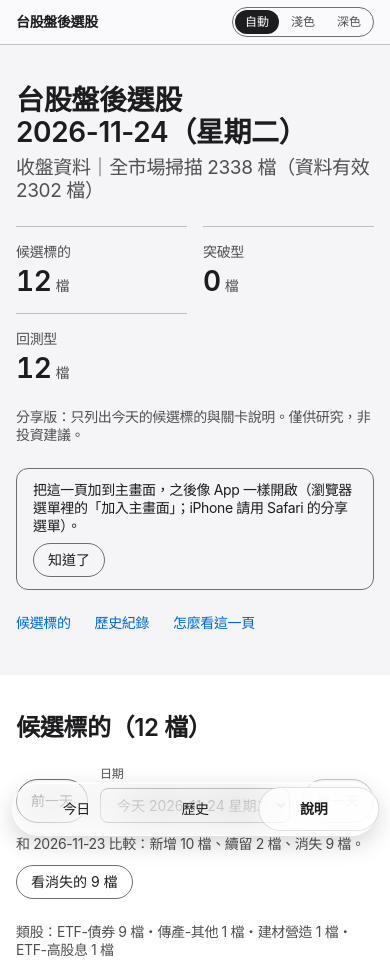
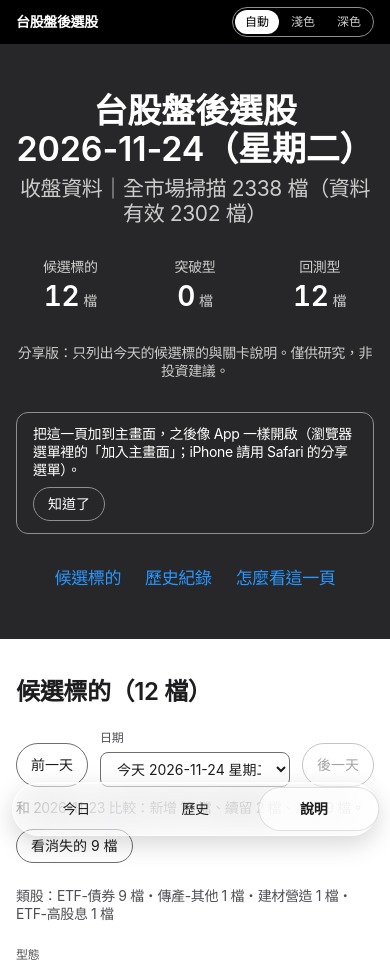
Before and after one commit to leohsiehtw/tw-stock-screener-results, a plain HTML site: page index.html in a window 390 px wide. Shown: the top 966 px of the page. Drawn offline with Linux system fonts and the light colour scheme.

Commit message:
更新分享頁 2026-11-24

```diff
--- a/index.html
+++ b/index.html
@@ -203,12 +203,38 @@ details[open]>summary{margin-bottom:24px}
 footer{border-top:1px solid var(--hairline);padding-block:24px 40px}
 .nojs .needs-js{display:none}
 .empty{color:var(--ink2)}
+.topnav{background:#000;border-bottom:0}
+.brand{color:#fff}
+.navdate{color:#ccc}
+.theme{border-color:#8e8e93}
+.tm{color:#ccc}
+.tm:hover{color:#fff}
+.tm[aria-pressed="true"]{background:#fff;color:#000}
+#top{--page:#272729;--surface:#1d1d1f;--card:#1d1d1f;--ink:#fff;--ink2:#ccc;--ink3:#8e8e93;--link:#2997ff;--warn:#ffa94d;--hairline:rgba(255,255,255,.3);background:#272729;color:#fff;text-align:center;padding-block:80px}
+#top .stack{align-items:center;gap:32px}
+#top h1{font-size:56px;line-height:60px;letter-spacing:-.005em}
+#top .sub{font-size:28px;line-height:32px;font-weight:400}
+#top .stats{width:100%;max-width:720px;grid-template-columns:repeat(3,minmax(0,1fr));text-align:center}
+#top .stats div{border-top:0;padding-top:0}
+#top .stats dd{font-size:40px;line-height:44px}
+#top .jump{justify-content:center;font-size:17px;line-height:25px}
+#top .a2hs{text-align:left}
+.band{padding-block:80px}
+h2{font-size:40px;line-height:44px}
+.card{border-radius:18px}
+.chip[aria-pressed="true"],.seg input:checked+span,.chb[aria-expanded="true"]{background:var(--btn);color:var(--on-btn);border-color:var(--btn)}
 @media (max-width:1068px){
-.band{padding-block:54px 61px}
+.band{padding-block:64px}
+#top h1{font-size:40px;line-height:44px}
+#top .sub{font-size:21px;line-height:25px}
+h2{font-size:34px;line-height:38px}
 h1{font-size:32px;line-height:36px}
 .sub{font-size:19px;line-height:23px}
 }
 @media (max-width:734px){
+#top{padding-block:48px}
+#top h1{font-size:34px;line-height:38px}
+#top .stats dd{font-size:28px;line-height:32px}
 .wrap{padding-left:max(16px,env(safe-area-inset-left,0px));padding-right:max(16px,env(safe-area-inset-right,0px))}
 .navdate{display:none}
 .band{padding-block:39px 43px}
--- a/sw.js
+++ b/sw.js
@@ -1,4 +1,4 @@
-var VER = '20261124-c452839f';
+var VER = '20261124-09fdd99d';
 var SHELL = 'twss-shell-' + VER;
 var DATA = 'twss-data';
 var PRE = ['./', 'manifest.webmanifest', 'icons/icon.svg', 'icons/icon-192.png', 'icons/icon-512.png', 'icons/apple-touch-icon.png'];
```
